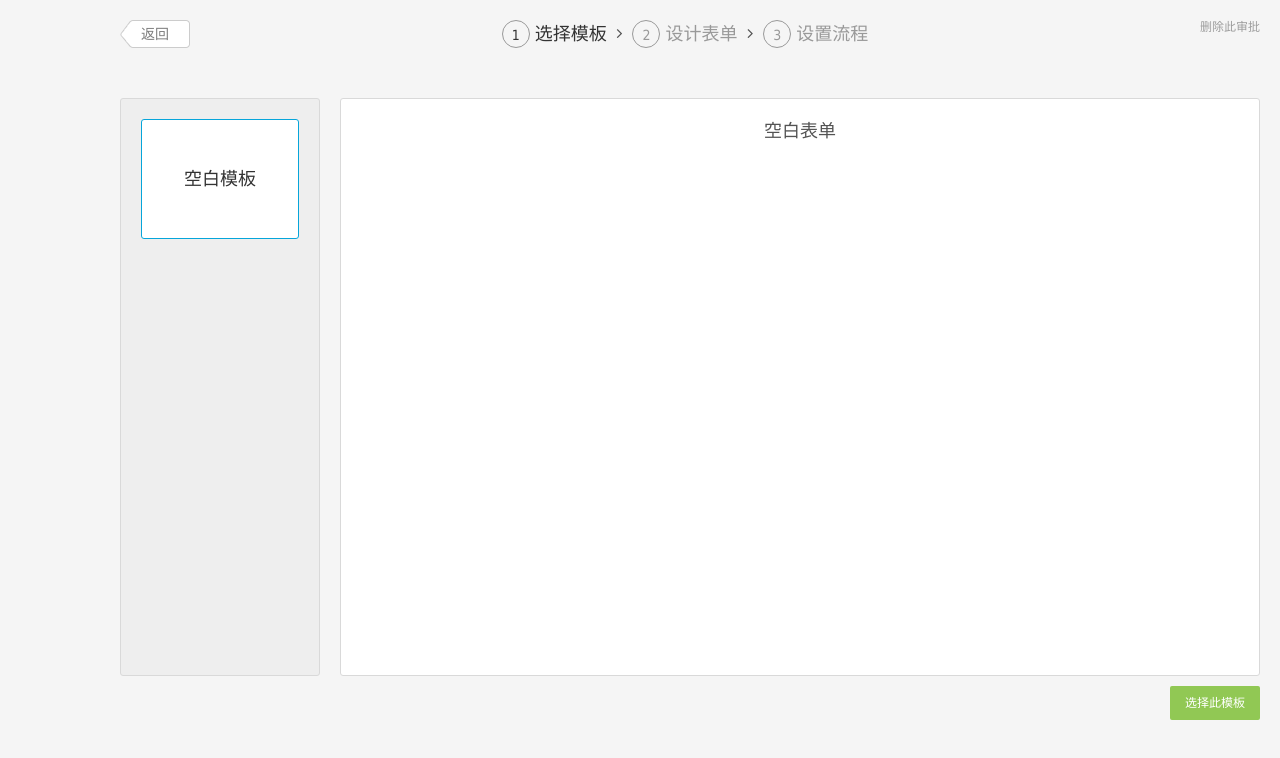
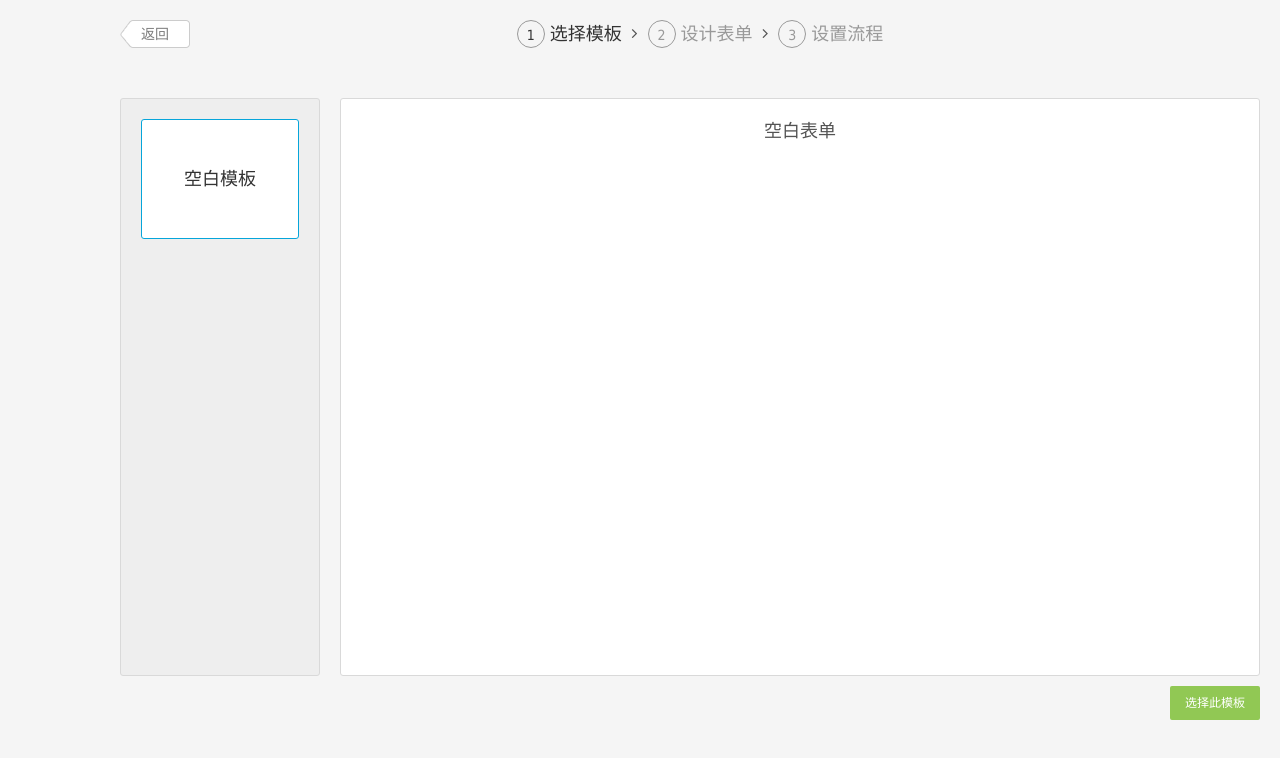
Before and after one commit to liubowen082/dzz, a plain HTML site: page step1.html in a window 1280 px wide. Drawn offline with Linux system fonts and the light colour scheme; no server answers.

Commit message:
form submit

```diff
--- a/step1.html
+++ b/step1.html
@@ -9,9 +9,6 @@
 <body>
 	<div class="qm-main ">
         <div class="ioffice-header">
-            <div class="ioffice-header-handle">
-                <a href="javascript:;" onclick="ioffice.delProcess(11)">删除此审批</a>
-            </div>
             <div class="ioffice-header-crumb">
                 <a href="#" class="icon-back">返回</a>
             </div>
```
